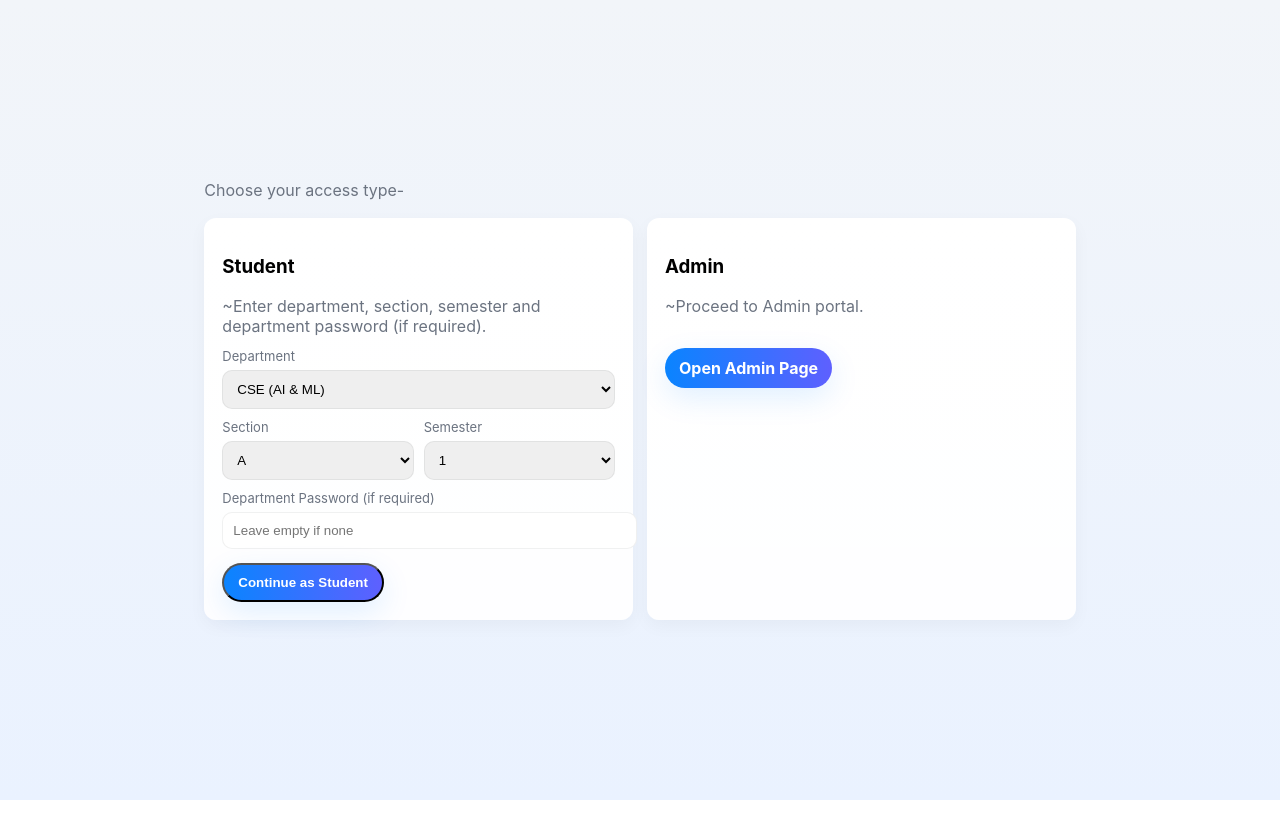
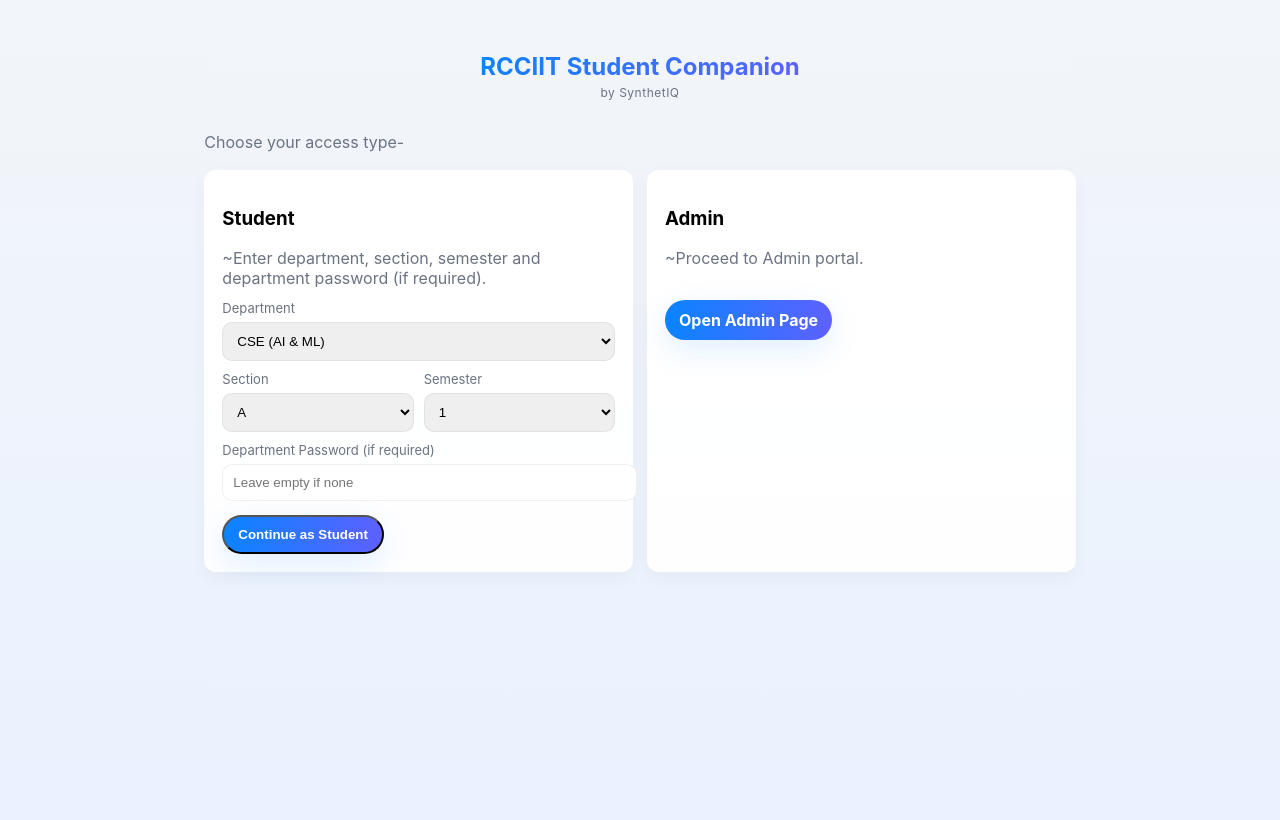
Before and after one commit to synthetiq61/studentcompanion, a plain HTML site: page index.html in a window 1280 px wide. Drawn offline with Linux system fonts and the light colour scheme.

Commit message:
index.html

```diff
--- a/index.html
+++ b/index.html
@@ -12,7 +12,7 @@
       --muted:#6b7380; --radius:14px; --ease:cubic-bezier(.2,.9,.3,1);
     }
     html,body{height:100%;margin:0;font-family:-apple-system,BlinkMacSystemFont,'Segoe UI',Roboto,Arial;
-      background:linear-gradient(180deg,var(--bg),#eaf2ff); display:flex;align-items:center;justify-content:center;}
+      background:linear-gradient(180deg,var(--bg),#eaf2ff); display:flex;flex-direction:column;align-items:center;justify-content:flex-start;padding-top:20px;}
     .card{width:min(880px,96vw); background:var(--card); border-radius:var(--radius); padding:28px; box-shadow:0 12px 40px rgba(10,16,30,0.08); backdrop-filter: blur(6px);}
     h1{margin:0 0 6px 0;font-size:20px}
     p{color:var(--muted);margin:0 0 18px}
@@ -210,6 +210,11 @@
     <div class="loading-text">
       Loading<span class="dot-animation">.</span><span class="dot-animation">.</span><span class="dot-animation">.</span>
     </div>
+  </div>
+
+  <div style="text-align:center;margin-bottom:20px;padding:12px 0;">
+    <h2 style="margin:0;font-size:24px;background:linear-gradient(135deg,var(--accent),var(--accent2));-webkit-background-clip:text;-webkit-text-fill-color:transparent;background-clip:text;">RCCIIT Student Companion</h2>
+    <p style="margin:4px 0 0 0;color:var(--muted);font-size:12px;letter-spacing:0.5px;">by SynthetIQ</p>
   </div>
 
   <header>
```
